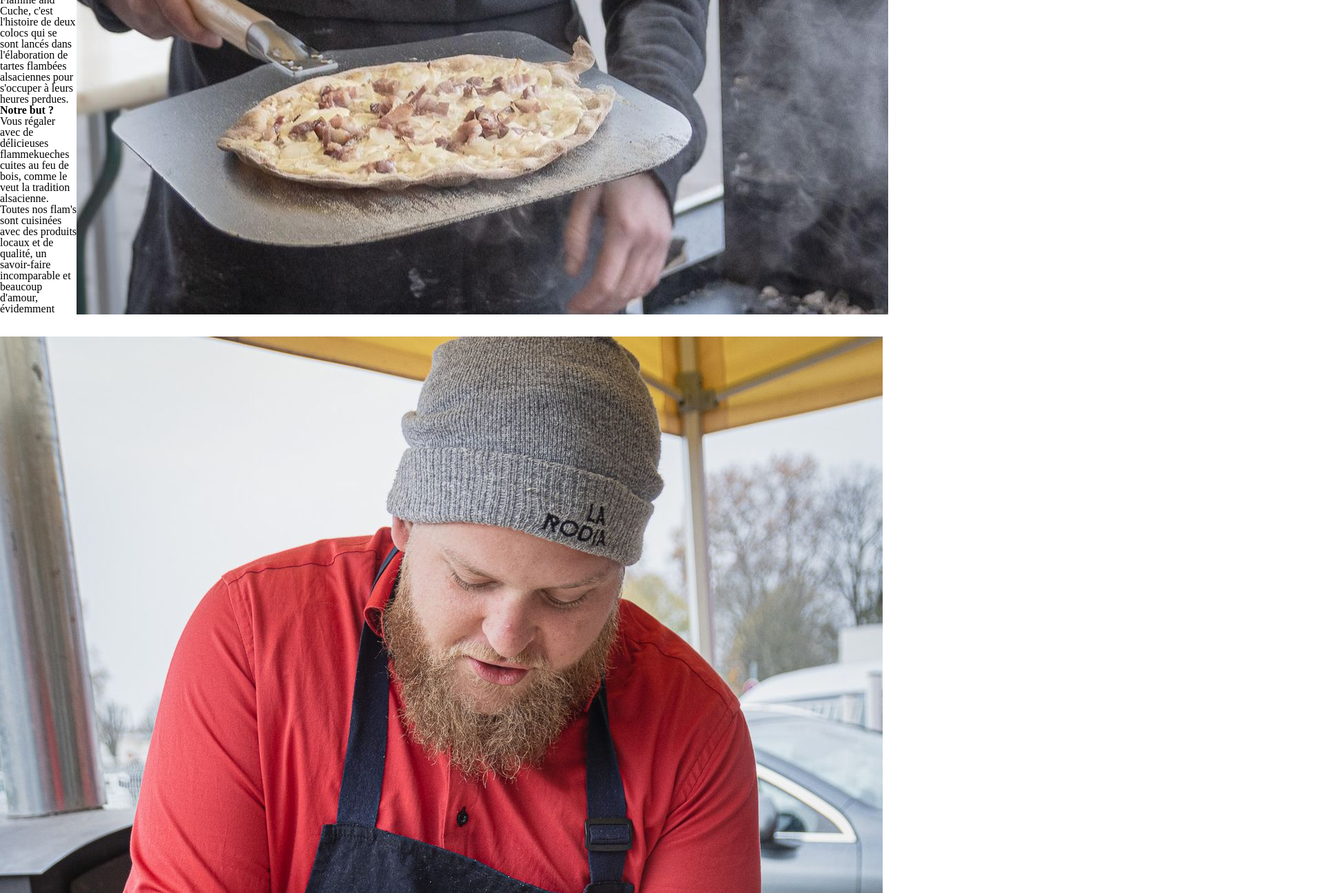
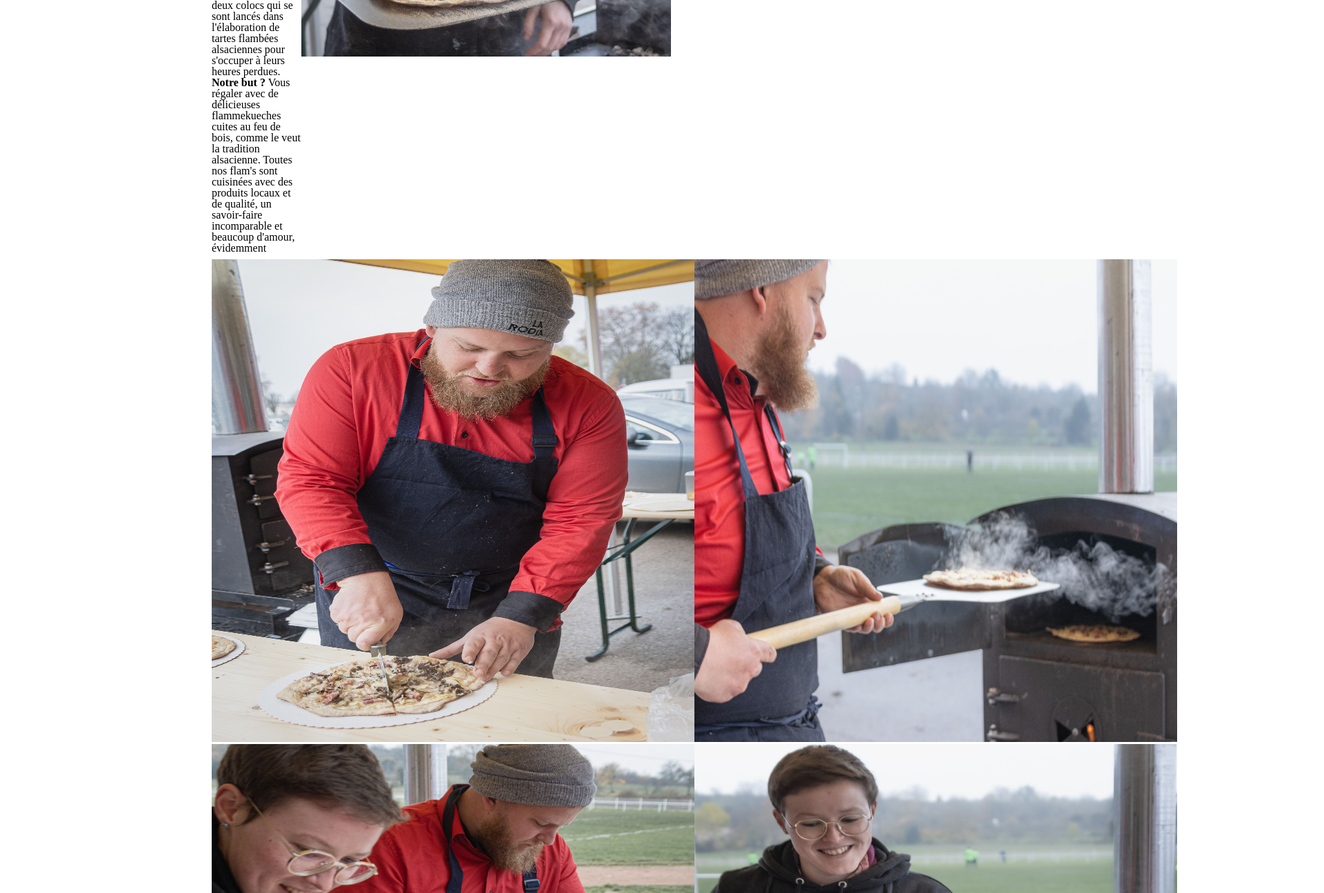
Before and after one commit to Cy-Bert/Flamme-and-Cuche, a plain HTML site: page index.html in a window 1280 px wide. Shown: the part 327-1622 px from the top of the page at 69% size, 1920 px wide, since content can reach past the window. Drawn offline with Linux system fonts and the light colour scheme.

Commit message:
et on continue le CSS

```diff
--- a/index.html
+++ b/index.html
@@ -75,10 +75,10 @@
     <!-- galerie -->
 
     <section class="galerie">
-      <img src="img/FC_img1.jpg" alt="photo flam's 1 " />
-      <img src="img/FC_img2.jpg" alt="photo flam's 2 " />
-      <img src="img/FC_img3.jpg" alt="photo flam's 3 " />
-      <img src="img/FC_img4.jpg" alt="photo flam's 4 " />
+      <div class="gal1"><img src="img/FC_img1.jpg" alt="photo flam's 1 " />
+        <img src="img/FC_img2.jpg" alt="photo flam's 2 " /></div>
+      <div class="gal2"><img src="img/FC_img3.jpg" alt="photo flam's 3 " />
+        <img src="img/FC_img4.jpg" alt="photo flam's 4 " /></div>
     </section>
 
     <!-- footer -->
--- a/style.css
+++ b/style.css
@@ -208,12 +208,27 @@ h1 {
 .bloc1 {
   display: flex;
   margin: 2rem 0;
+  margin: 0.5rem 19.1875rem 0.5rem 19.1875rem
 }
 
-.bloc1 .text1 .fgp {
+.text1{
+    display: flex;
+ flex-direction: column;
+ justify-content: center;
+ ;
+}
+
+ .bloc1 img {
+    height: 14.375rem;
 }
 
 /* galerie */
+.galerie{
+    margin: 0.5rem 19.1875rem 0.5rem 19.1875rem;
+    display :flex
+    }
 
-.galerie {
-}
+    .galerie img{
+        height: 43.75rem;
+        width: 43.75rem;
+    }
```
